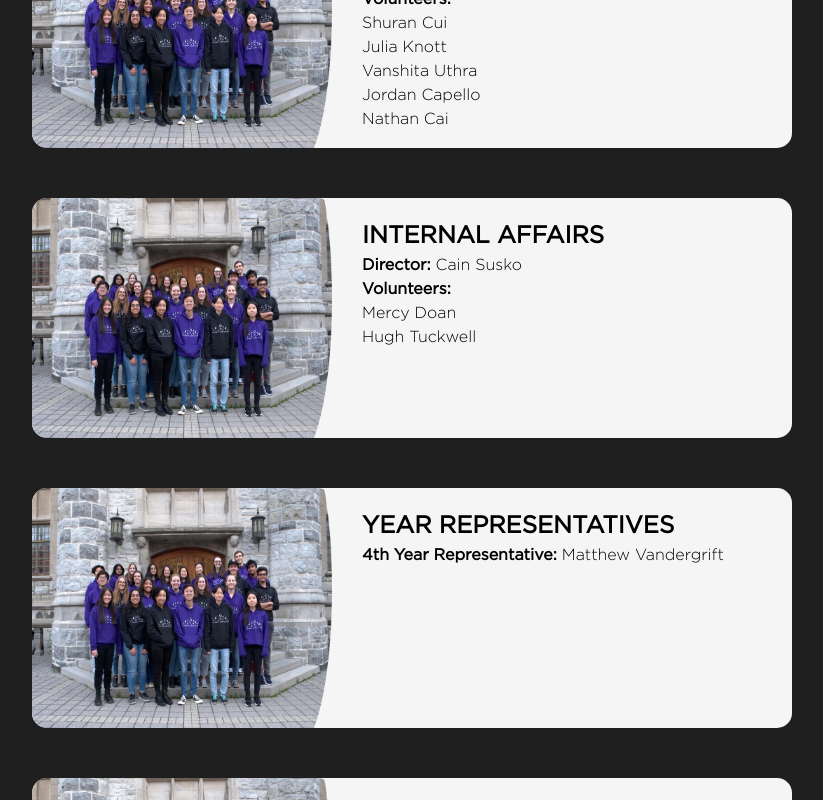
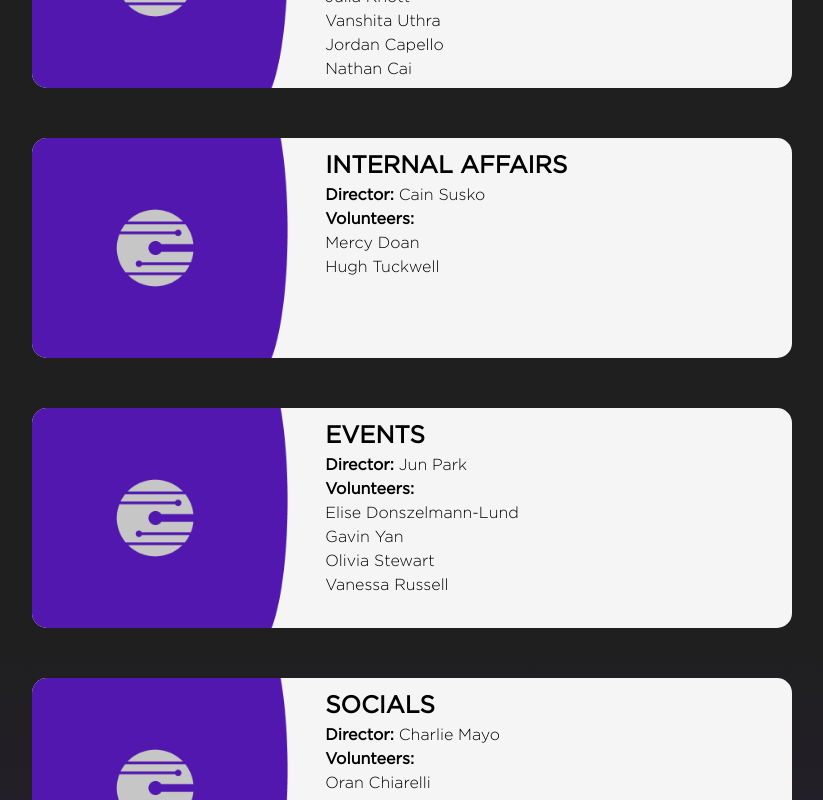
Before and after one commit to jadew33/test, a Next.js app: page /about in a window 1280 px wide. Shown: the part 1680-2480 px from the top of the page, without its empty margins (228-1051 px from the left). Built offline with nearby package versions, Linux system fonts and the light colour scheme.

Commit message:
quick css fixes

```diff
--- a/app/Navbar.js
+++ b/app/Navbar.js
@@ -10,7 +10,10 @@ export default function Navbar() {
   return (
     <div className="navbar font-book">
       <Link href="/">
-        <div className="logo-container">
+        <div
+          className="logo-container"
+          onClick={() => setExpandedBurger(false)}
+        >
           <Image
             src="/logo.svg"
             width="40"
--- a/app/about/page.js
+++ b/app/about/page.js
@@ -93,7 +93,9 @@ export default function About() {
                 <p>Hugh Tuckwell</p>
               </div>
             </div>
-            <div className="box">
+
+            {/* TEMPORARY - REVIEW LATER*/}
+            {/* <div className="box">
               <div className="box-image" />
               <div className="box-content">
                 <h1 className="font-book">Year Representatives</h1>
@@ -102,7 +104,7 @@ export default function About() {
                   Vandergrift
                 </p>
               </div>
-            </div>
+            </div> */}
 
             <div className="box">
               <div className="box-image" />
--- a/app/globals.scss
+++ b/app/globals.scss
@@ -116,7 +116,7 @@ input {
 // IMPORT FILES BELOW
 @import "styles/variables";
 @import "styles/mixins";
-
+// Do not import your files above this comment -----
 @import "styles/about";
 @import "styles/admin";
 @import "styles/contact";
--- a/app/styles/about.scss
+++ b/app/styles/about.scss
@@ -59,7 +59,7 @@
         justify-content: center;
 
         .box {
-          height: 240px;
+          height: 220px;
 
           margin-bottom: 50px;
 
@@ -69,20 +69,21 @@
 
           .box-image {
             background: url("/placeholder.png");
-            background-size: 300px 240px;
             background-repeat: no-repeat;
-            background-position: center;
+            background-size: contain;
 
             border-radius: 15px;
 
-            min-width: 300px;
+            width: 300px;
             height: 100%;
           }
 
           .box-content {
-            margin: 20px 0 20px 30px;
+            margin: 10px 0 10px 30px;
             display: flex;
             flex-direction: column;
+
+            width: 70%;
             h1 {
               font-size: 24px;
               font-weight: bold;
@@ -112,6 +113,8 @@
       left: 12vw;
     }
   }
+
+  // TEMPORARY CODE BELOW - Organize once real photos taken
 
   @media (max-width: $md) {
     .bottom .bottomSection {
@@ -148,18 +151,32 @@
       flex-direction: column;
     }
   }
-  @media (max-width: $sm) {
-    .bottom .bottomSection .box-container .box {
+  @media (max-width: $md) {
+    .bottom .bottomSection .box-container {
+      display: flex;
+      flex-direction: column;
+      justify-content: center;
+      align-items: center;
+
+      .box {
         height: auto;
         overflow: hidden;
         flex-direction: column;
+        width: 400px;
         .box-image {
           height: 200px;
+
+          // TEMPORARY code
+          display: none;
 
           background: url("/placeholder-mobile.jpg");
           border-bottom-left-radius: 0;
           background-position: 0% 80%;
           background-size: cover;
+        }
+
+        .box-content {
+          margin: 20px 30px 30px;
         }
       }
       .title-line {
@@ -167,3 +184,9 @@
       }
     }
   }
+  @media (max-width: $sm) {
+    .bottom .bottomSection .box-container .box {
+      width: 300px;
+    }
+  }
+}
--- a/app/styles/home.scss
+++ b/app/styles/home.scss
@@ -186,7 +186,7 @@
   @media (max-width: $sm) {
     .hero-image-container .text p {
       font-size: 16px;
-      padding-inline: 15px;
+      padding-inline: 20px;
     }
     .events-description {
       width: 80vw;
--- a/app/styles/resources.scss
+++ b/app/styles/resources.scss
@@ -42,8 +42,8 @@
     padding-right: 15%;
   }
   @media (max-width: $sm) {
-    padding-left: 10%;
-    padding-right: 10%;
+    padding-left: 7%;
+    padding-right: 7%;
   }
 }
 
```
Also changed, not shown: public/placeholder.png. Lines whose indentation alone changed are shown as unchanged.
